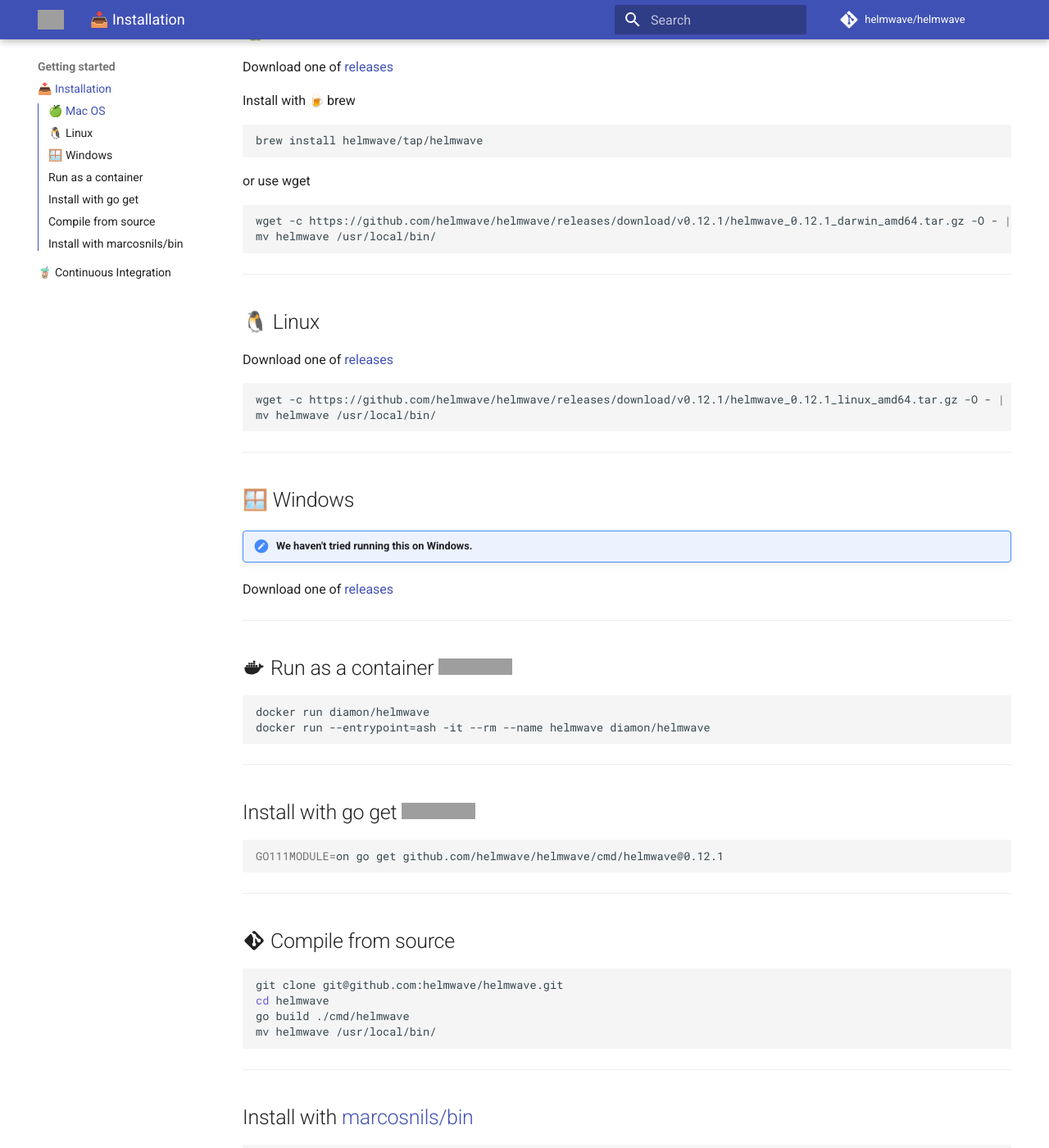
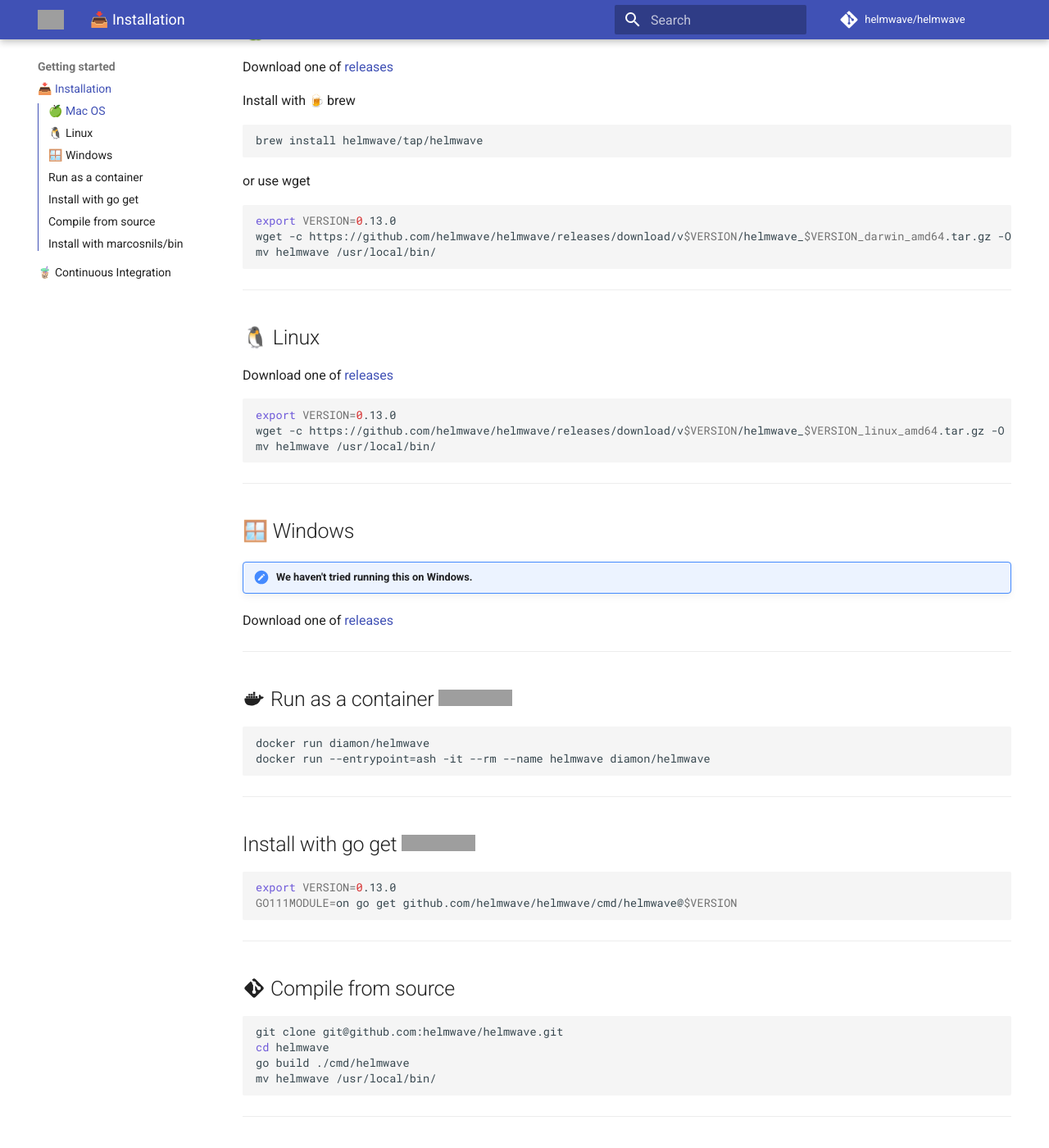
Before and after one commit to helmwave/docs, an MkDocs documentation site: the page built from docs/install.md, in a window 1280 px wide and 1400 px high, scrolled down 343 px. Shown: the whole window at 82% size. Built offline with MkDocs 1.6.1 and Material for MkDocs 9.7.7, drawn with Linux system fonts in a browser that asks for light colours; emoji names are drawn with the system emoji font; comment, search, counter and statistics services are not loaded; the version menu is left out; grey boxes are pictures that could not be loaded.

Commit message:
new docs 0.13.x

````diff
--- a/docs/install.md
+++ b/docs/install.md
@@ -21,7 +21,8 @@
 
 or use wget
 ```sh
-wget -c https://github.com/helmwave/helmwave/releases/download/v0.12.1/helmwave_0.12.1_darwin_amd64.tar.gz -O - | tar -xz
+export VERSION=0.13.0
+wget -c https://github.com/helmwave/helmwave/releases/download/v$VERSION/helmwave_$VERSION_darwin_amd64.tar.gz -O - | tar -xz
 mv helmwave /usr/local/bin/
 ```
 
@@ -32,7 +33,8 @@
 Download one of [releases](https://github.com/helmwave/helmwave/releases)
 
 ```sh
-wget -c https://github.com/helmwave/helmwave/releases/download/v0.12.1/helmwave_0.12.1_linux_amd64.tar.gz -O - | tar -xz
+export VERSION=0.13.0
+wget -c https://github.com/helmwave/helmwave/releases/download/v$VERSION/helmwave_$VERSION_linux_amd64.tar.gz -O - | tar -xz
 mv helmwave /usr/local/bin/
 ```
 
@@ -60,7 +62,8 @@
 ## Install with go get ![GitHub go.mod Go version](https://img.shields.io/github/go-mod/go-version/zhilyaev/helmwave)
 
 ```sh
-GO111MODULE=on go get github.com/helmwave/helmwave/cmd/helmwave@0.12.1
+export VERSION=0.13.0
+GO111MODULE=on go get github.com/helmwave/helmwave/cmd/helmwave@$VERSION
 ```
 
 ---
````
Also changed, not shown: docs/cli.md (+5 -5 lines), docs/tpl.md (+1 -1 lines).
